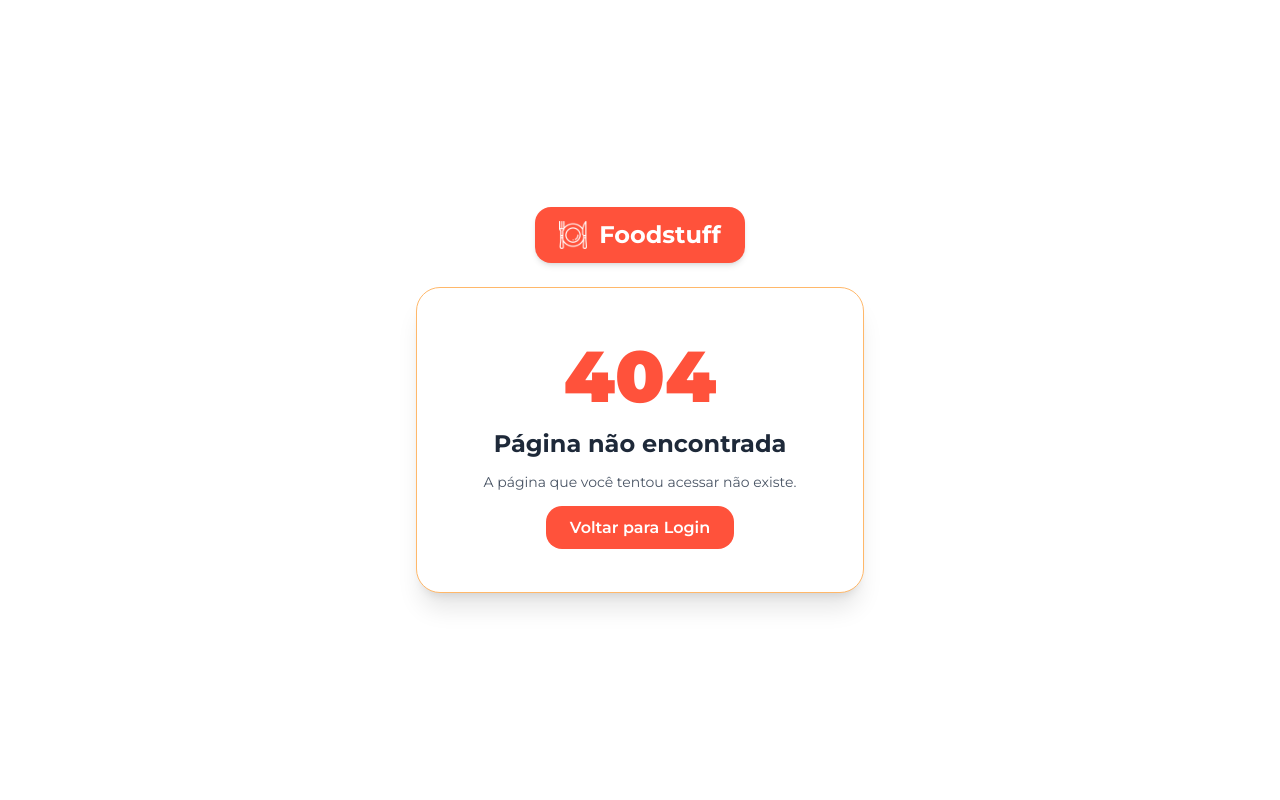
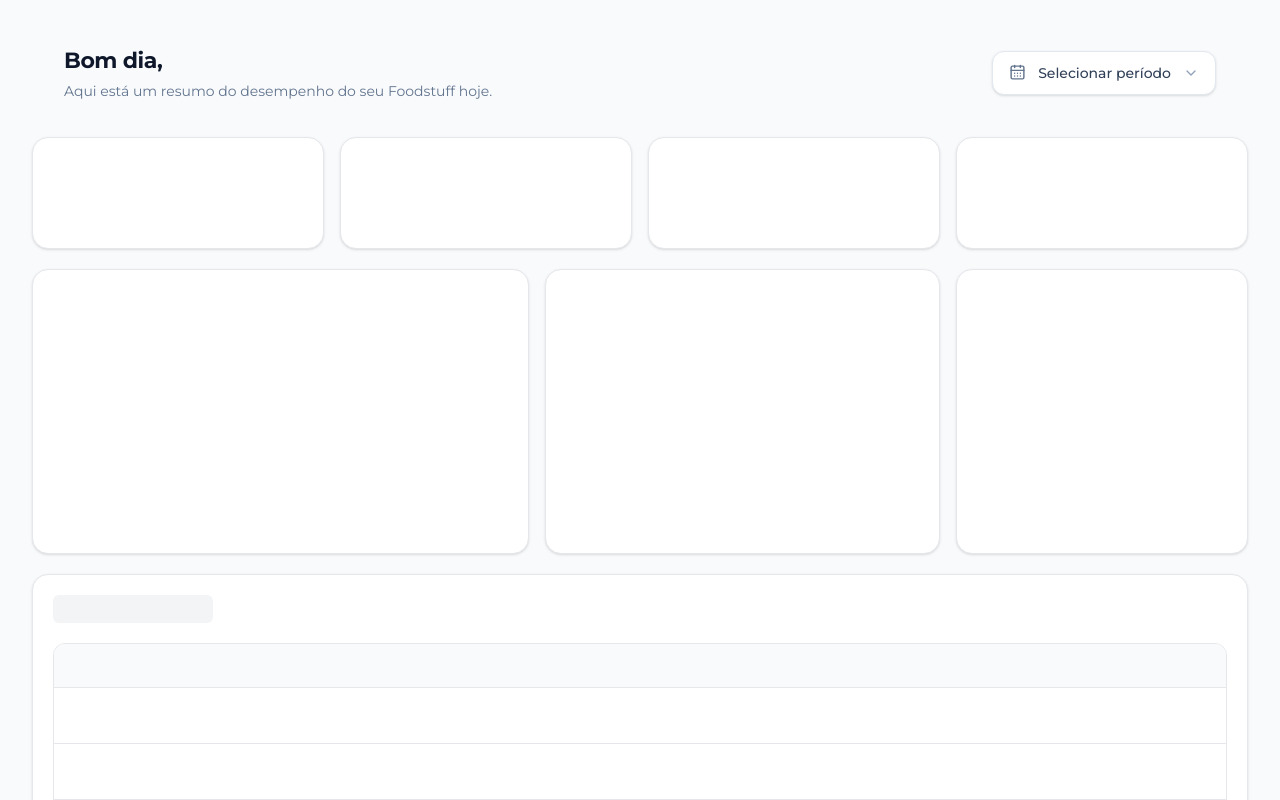
Before and after one commit to Lzz-z13/Foodstuff, a React (Vite) app in the folder Foodstuff-FrontWeb/: page /home in a window 1280 px wide. Before the commit this address had no page. Shown: the top 800 px of the page. Built offline with nearby package versions, Linux system fonts and the light colour scheme.

Commit message:
feat(Home & Header component): creating home page and the header component

```diff
--- a/Foodstuff-FrontWeb/src/App.jsx
+++ b/Foodstuff-FrontWeb/src/App.jsx
@@ -4,6 +4,7 @@ import Pg404 from "./pages/404/pg404";
 import Login from "./pages/login/Login";
 import RecupSenha from "./pages/recupSenha/RecupSenha";
 import CadastroFuncionario from "./pages/cadastro/CadastroFuncionario";
+import Home from "./pages/home/Home";
 
 function App() {
   return (
@@ -14,6 +15,7 @@ function App() {
           <Route path="/" element={<Login />} />
           <Route path="*" element={<Pg404 />} />
           <Route path="/recuperarSenha" element={<RecupSenha />} />
+          <Route path="/home" element={<Home />} />
         </Routes>
       </BrowserRouter>
     </>
--- /dev/null
+++ b/Foodstuff-FrontWeb/src/components/header/Header.jsx
@@ -0,0 +1,37 @@
+import { CalendarDays, ChevronDown } from "lucide-react";
+
+export default function Header({ userName, startDate, endDate, onDateClick }) {
+  return (
+    <header className="w-full border-b border-none bg-grey mb-4">
+      <div className="flex min-h-[82px] w-full items-center justify-between gap-6 px-6 py-5 lg:px-8">
+        {/* Saudação */}
+        <div>
+          <h1 className="text-[22px] font-bold tracking-[-0.02em] text-slate-900">
+            Bom dia, {userName}
+          </h1>
+
+          <p className="mt-1 text-sm text-slate-500">
+            Aqui está um resumo do desempenho do seu Foodstuff hoje.
+          </p>
+        </div>
+
+        {/* Filtro de período */}
+        <button
+          type="button"
+          onClick={onDateClick}
+          className="flex h-11 items-center gap-3 rounded-xl border border-slate-200 bg-white px-4 text-sm font-medium text-slate-700 shadow-sm transition hover:border-slate-300 hover:bg-slate-50"
+        >
+          <CalendarDays size={17} className="text-slate-500" />
+
+          <span>
+            {startDate && endDate
+              ? `${startDate} - ${endDate}`
+              : "Selecionar período"}
+          </span>
+
+          <ChevronDown size={16} className="text-slate-400" />
+        </button>
+      </div>
+    </header>
+  );
+}
--- /dev/null
+++ b/Foodstuff-FrontWeb/src/pages/home/Home.jsx
@@ -0,0 +1,50 @@
+import Header from "../../components/header/Header";
+
+export default function Home() {
+  return (
+    <main className="min-h-[calc(100vh-82px)] w-full bg-[#f8fafc] px-5 py-6 lg:px-8">
+        <Header/>
+      <div className="w-full">
+
+        {/* CARDS SUPERIORES */}
+        <div className="grid grid-cols-1 gap-4 sm:grid-cols-2 xl:grid-cols-4">
+          <div className="h-[112px] rounded-2xl border border-gray-200 bg-white shadow-sm" />
+          <div className="h-[112px] rounded-2xl border border-gray-200 bg-white shadow-sm" />
+          <div className="h-[112px] rounded-2xl border border-gray-200 bg-white shadow-sm" />
+          <div className="h-[112px] rounded-2xl border border-gray-200 bg-white shadow-sm" />
+        </div>
+
+        {/* ÁREA DOS GRÁFICOS */}
+        <div className="mt-5 grid grid-cols-1 gap-4 xl:grid-cols-12">
+
+          <div className="h-[285px] rounded-2xl border border-gray-200 bg-white shadow-sm xl:col-span-5" />
+
+          <div className="h-[285px] rounded-2xl border border-gray-200 bg-white shadow-sm xl:col-span-4" />
+
+          <div className="h-[285px] rounded-2xl border border-gray-200 bg-white shadow-sm xl:col-span-3" />
+
+        </div>
+
+        {/* TABELA / PEDIDOS */}
+        <div className="mt-5 rounded-2xl border border-gray-200 bg-white p-5 shadow-sm">
+
+          {/* Cabeçalho da tabela */}
+          <div className="mb-5 h-7 w-40 rounded-md bg-gray-100" />
+
+          {/* Área da tabela */}
+          <div className="overflow-hidden rounded-xl border border-gray-200">
+
+            <div className="h-11 border-b border-gray-200 bg-gray-50" />
+
+            <div className="h-14 border-b border-gray-200 bg-white" />
+            <div className="h-14 border-b border-gray-200 bg-white" />
+            <div className="h-14 border-b border-gray-200 bg-white" />
+            <div className="h-14 bg-white" />
+
+          </div>
+        </div>
+
+      </div>
+    </main>
+  );
+}
```
